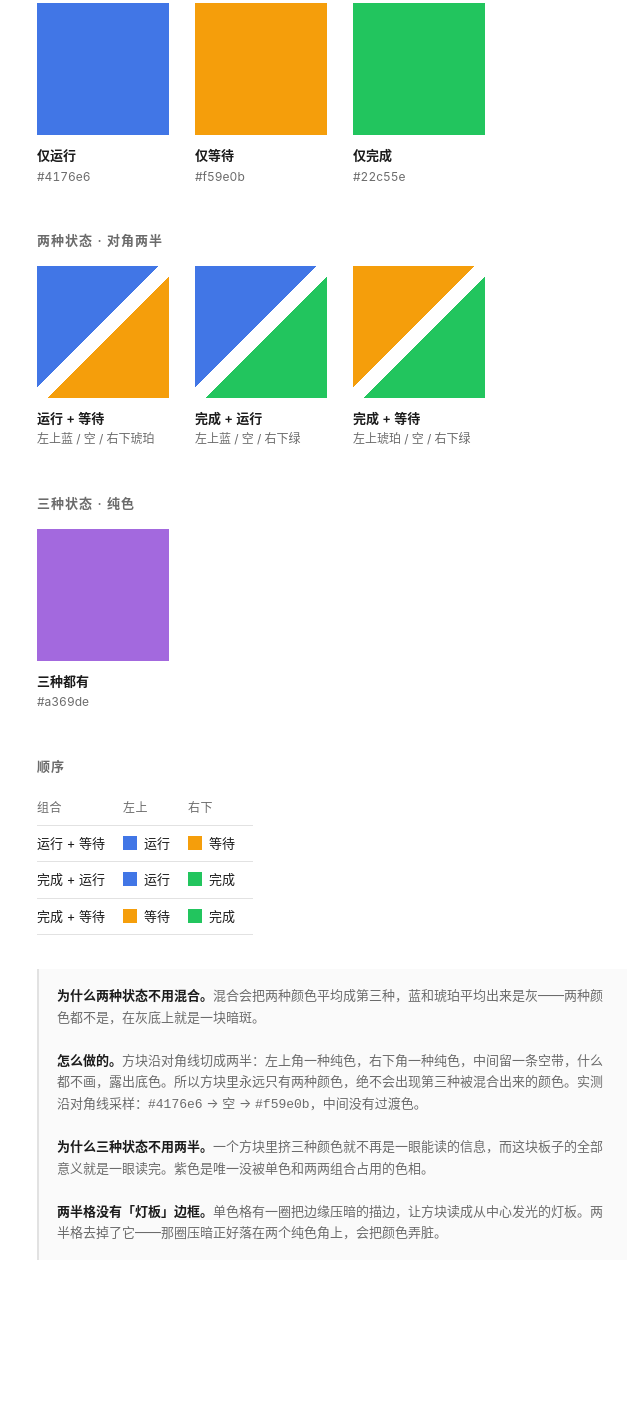
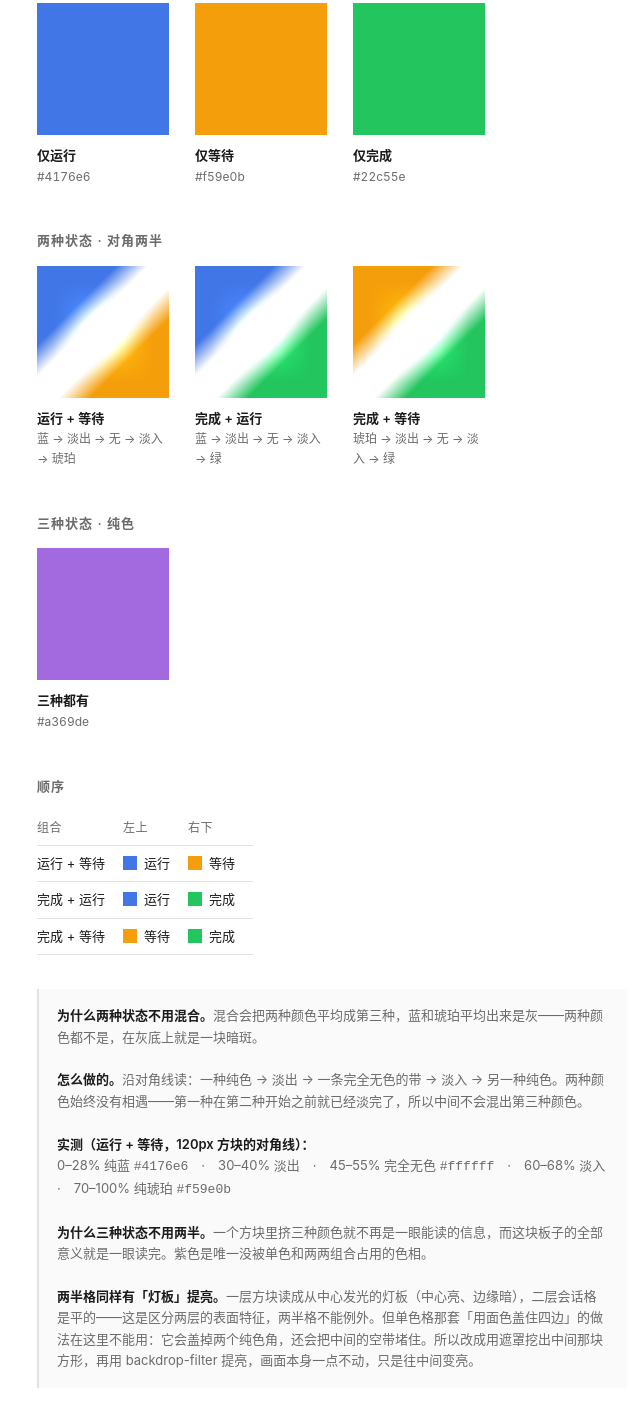
Before and after one commit to inkball/dsh-grid-gui, a website: page docs/palette.html in a window 1280 px wide. Shown: the part 216-1622 px from the top of the page, without its empty margins (3-643 px from the left). Before the commit the page ends 1553 px from the top, so only its background shows below. Drawn offline with Linux system fonts and the light colour scheme.

Commit message:
fix: 两半格恢复一层的灯板表面
区分两层的表面特征是「灯板」：一层方块中心亮、边缘暗，二层会话格是平的。
上一版给两半格换渐变时把这条丢了，两半格变成平面，和二层会话格混在一起。

单色格那套「用面色盖住四边」的做法在两半格上不能用——会盖掉两个纯色角，
还会把中间的空带堵住。改成用遮罩挖出中间那块方形，再用 backdrop-filter
提亮：画面本身一点不动，只是往中间变亮。

实测（运行+等待，120px）：边缘 (65,118,230) 纯色不动，中心方形内
(174,208,255) 比不提亮时亮 24–29，空带仍是 (255,255,255)。

```diff
--- a/docs/palette.html
+++ b/docs/palette.html
@@ -32,7 +32,14 @@
 		display: grid; place-items: center;
 		background: var(--c);
 	}
-	.square.grad { background: linear-gradient(135deg, var(--a) 0 46%, transparent 46% 54%, var(--b) 54% 100%); }
+	.square { position: relative; }
+	.square.grad { background: linear-gradient(135deg, var(--a) 0 30%, transparent 42% 58%, var(--b) 70% 100%); }
+	.square.grad::after {
+		content: ""; position: absolute; inset: 0; pointer-events: none;
+		backdrop-filter: brightness(1.16);
+		mask-image: linear-gradient(to right, transparent 0 12%, #000 34%), linear-gradient(to left, transparent 0 12%, #000 34%), linear-gradient(to bottom, transparent 0 12%, #000 34%), linear-gradient(to top, transparent 0 12%, #000 34%);
+		mask-composite: intersect;
+	}
 	.square svg { width: 46%; height: 46%; color: #fff; opacity: 0.62; }
 	.name { margin-top: 10px; font-size: 13px; font-weight: 600; }
 	.hex { color: var(--muted); font-size: 12px; font-variant-numeric: tabular-nums; }
@@ -73,17 +80,17 @@
 	<div class="cell">
 		<div class="square grad" style="--a: var(--run); --b: var(--wait)"></div>
 		<div class="name">运行 + 等待</div>
-		<div class="hex">左上蓝 / 空 / 右下琥珀</div>
+		<div class="hex">蓝 → 淡出 → 无 → 淡入 → 琥珀</div>
 	</div>
 	<div class="cell">
 		<div class="square grad" style="--a: var(--run); --b: var(--done)"></div>
 		<div class="name">完成 + 运行</div>
-		<div class="hex">左上蓝 / 空 / 右下绿</div>
+		<div class="hex">蓝 → 淡出 → 无 → 淡入 → 绿</div>
 	</div>
 	<div class="cell">
 		<div class="square grad" style="--a: var(--wait); --b: var(--done)"></div>
 		<div class="name">完成 + 等待</div>
-		<div class="hex">左上琥珀 / 空 / 右下绿</div>
+		<div class="hex">琥珀 → 淡出 → 无 → 淡入 → 绿</div>
 	</div>
 </div>
 
@@ -106,9 +113,9 @@
 
 <p class="note">
 	<b>为什么两种状态不用混合。</b>混合会把两种颜色平均成第三种，蓝和琥珀平均出来是灰——两种颜色都不是，在灰底上就是一块暗斑。<br><br>
-	<b>怎么做的。</b>方块沿对角线切成两半：左上角一种纯色，右下角一种纯色，中间留一条空带，什么都不画，露出底色。所以方块里永远只有两种颜色，绝不会出现第三种被混合出来的颜色。实测沿对角线采样：<code>#4176e6</code> → 空 → <code>#f59e0b</code>，中间没有过渡色。<br><br>
+	<b>怎么做的。</b>沿对角线读：一种纯色 → 淡出 → 一条完全无色的带 → 淡入 → 另一种纯色。两种颜色始终没有相遇——第一种在第二种开始之前就已经淡完了，所以中间不会混出第三种颜色。<br><br><b>实测（运行 + 等待，120px 方块的对角线）：</b><br>0–28% 纯蓝 <code>#4176e6</code>　·　30–40% 淡出　·　45–55% 完全无色 <code>#ffffff</code>　·　60–68% 淡入　·　70–100% 纯琥珀 <code>#f59e0b</code><br><br>
 	<b>为什么三种状态不用两半。</b>一个方块里挤三种颜色就不再是一眼能读的信息，而这块板子的全部意义就是一眼读完。紫色是唯一没被单色和两两组合占用的色相。<br><br>
-	<b>两半格没有「灯板」边框。</b>单色格有一圈把边缘压暗的描边，让方块读成从中心发光的灯板。两半格去掉了它——那圈压暗正好落在两个纯色角上，会把颜色弄脏。
+	<b>两半格同样有「灯板」提亮。</b>一层方块读成从中心发光的灯板（中心亮、边缘暗），二层会话格是平的——这是区分两层的表面特征，两半格不能例外。但单色格那套「用面色盖住四边」的做法在这里不能用：它会盖掉两个纯色角，还会把中间的空带堵住。所以改成用遮罩挖出中间那块方形，再用 backdrop-filter 提亮，画面本身一点不动，只是往中间变亮。
 </p>
 
 </body>
```
Also changed, not shown: client.js (+28 -6 lines), README.md.
